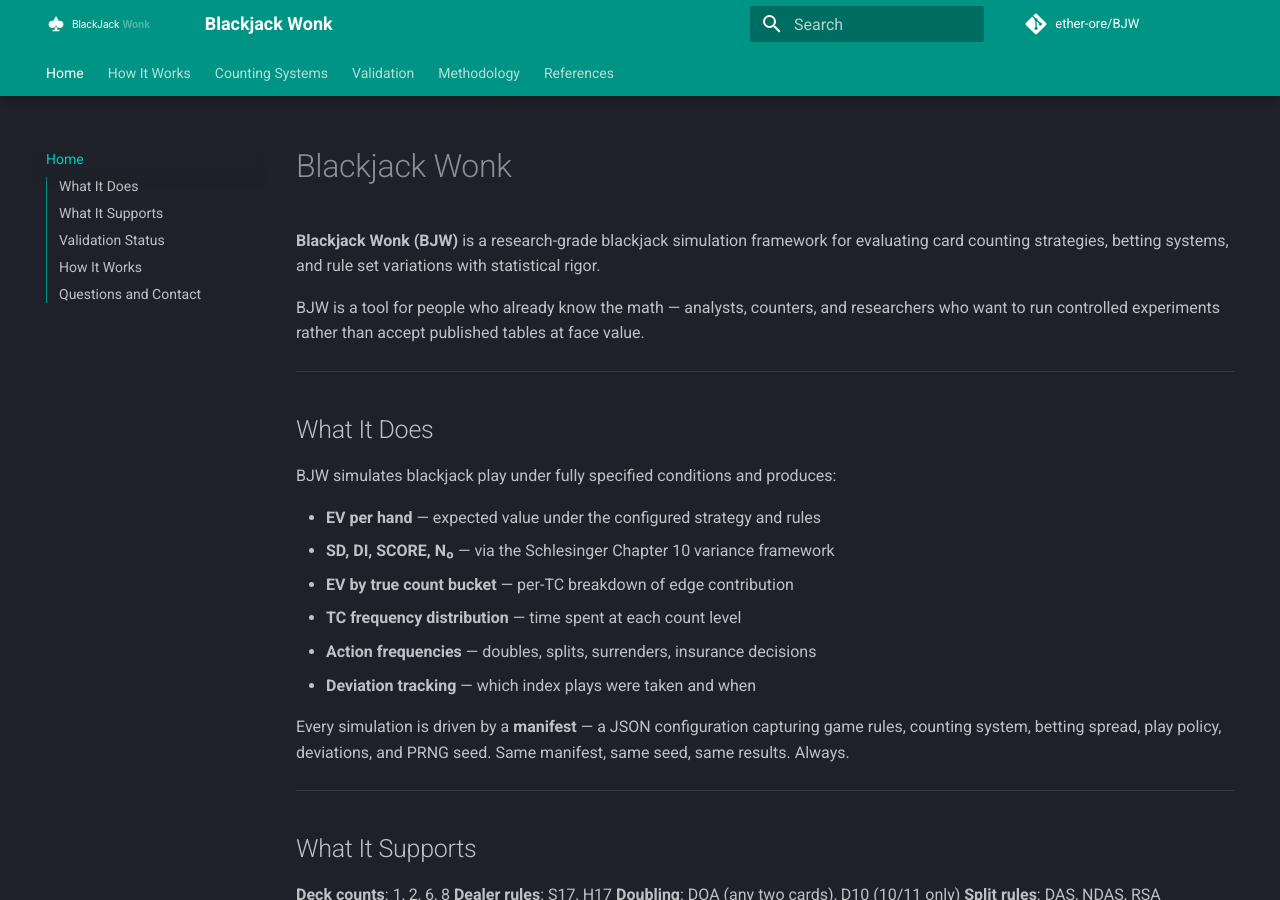
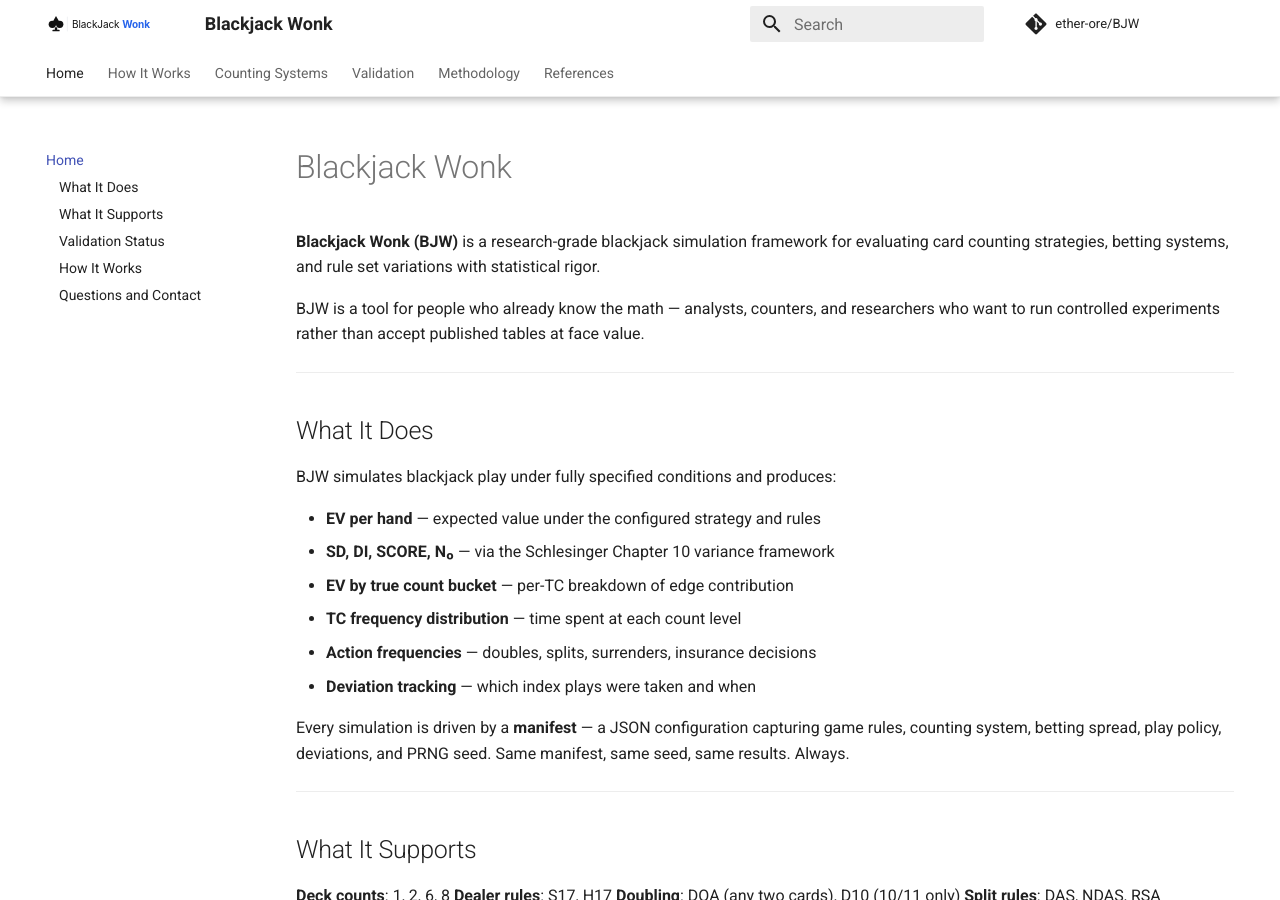
Before and after one commit to ether-ore/BJW, an MkDocs documentation site: the page built from docs/index.md, in a window 1280 px wide and 900 px high. Built offline with MkDocs 1.6.1 and Material for MkDocs 9.7.7, drawn with Linux system fonts in a browser that asks for light colours; comment, search, counter and statistics services are not loaded.

Commit message:
Add files via upload

```diff
--- a/mkdocs.yml
+++ b/mkdocs.yml
@@ -6,12 +6,12 @@ repo_name: ether-ore/BJW
 
 theme:
   name: material
-  logo: assets/bjw-logo-dark.svg
+  logo: assets/bjw-logo.svg
   favicon: assets/bjw-icon.svg
   palette:
-    scheme: slate
-    primary: teal
-    accent: teal
+    scheme: default
+    primary: white
+    accent: blue
   features:
     - navigation.tabs
     - navigation.tabs.sticky
```
